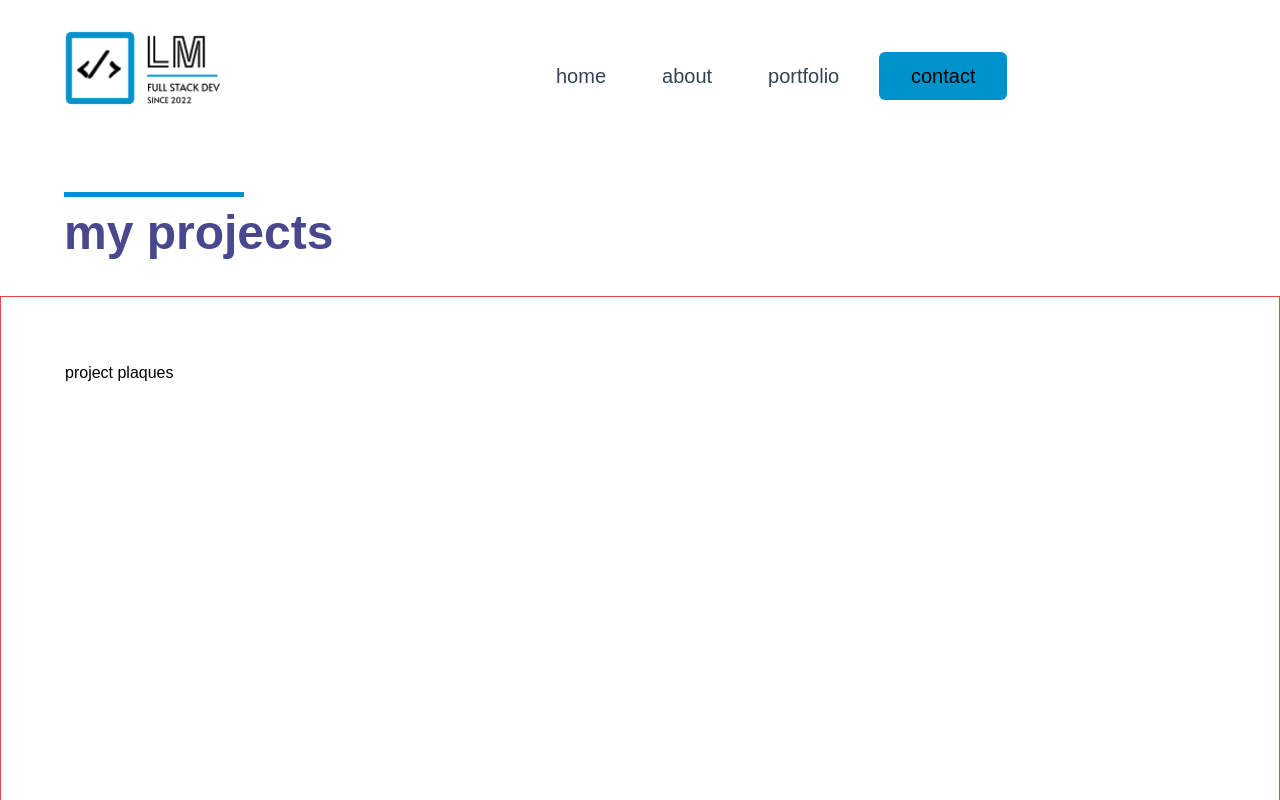
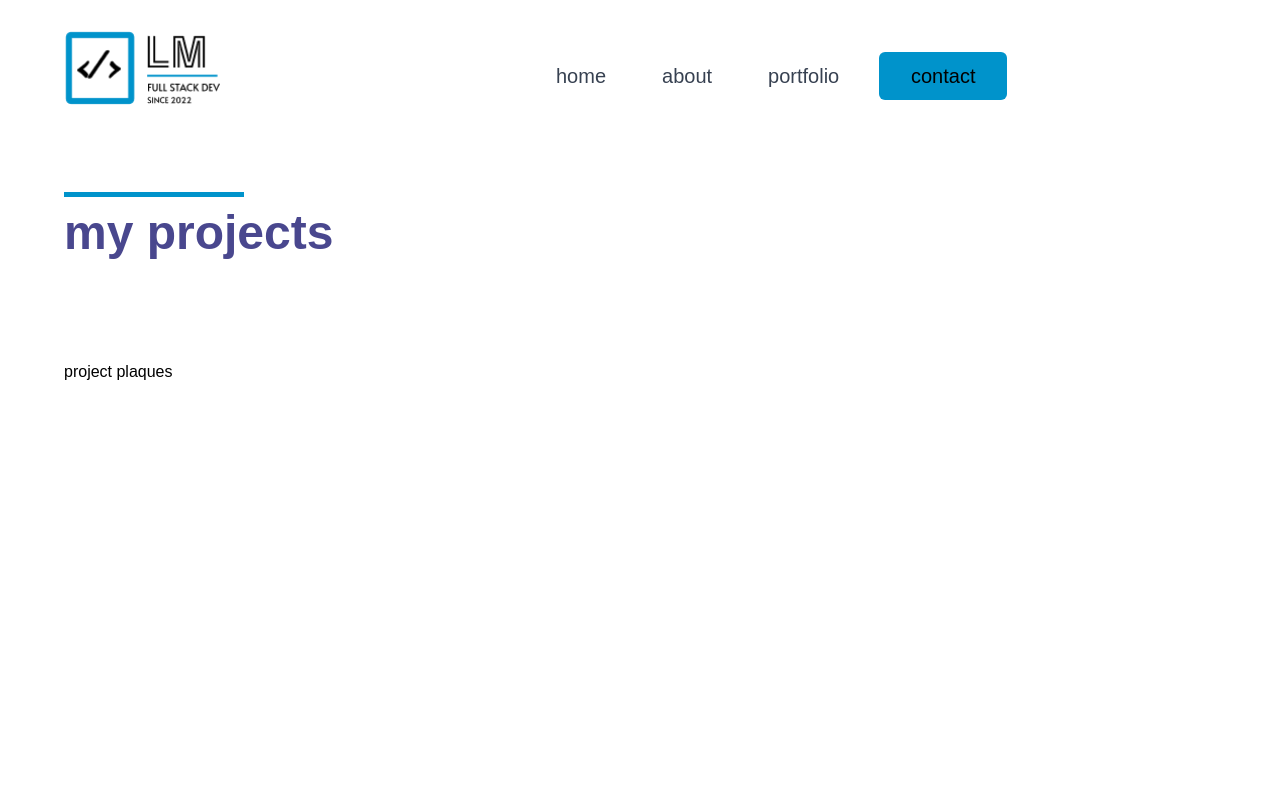
Before and after one commit to Luyanda-Madonsela/porfolio_website, a Next.js app: page /portfolio in a window 1280 px wide. Shown: the top 800 px of the page. Built offline with nearby package versions, Linux system fonts and the light colour scheme.

Commit message:
few cosmetic fixes

```diff
--- a/src/app/page.tsx
+++ b/src/app/page.tsx
@@ -14,7 +14,7 @@ export default function Home() {
             <div className='text-butt-color font-semibold text-5xl'>Full Stack Web &</div>
             <div className='text-butt-color font-semibold text-5xl'>Software Developer</div>
 
-            <div className='text-butt-color w-3/4 h-24 text-gray-500 font-normal text-lg text-wrap'>
+            <div className='w-3/4 h-24 text-gray-500 font-normal text-lg text-wrap'>
                 <Balancer>
                   Lorem ipsum dolor sit amet, consectetur adipis elitor. Euismod elementum nunc faucibus enim. Amet velit lectus elementum leo placerat odio. Morbi.
                 </Balancer>
--- a/src/app/portfolio/page.tsx
+++ b/src/app/portfolio/page.tsx
@@ -9,7 +9,7 @@ export default function Portfolio() {
         <Header text="my projects" />
 
           </div>
-        <div className="flex border border-red-500 h-160 w-full mt-10 p-16">
+        <div className="flex h-160 w-full mt-10 p-16">
           project plaques
         </div>
       </div>
```
